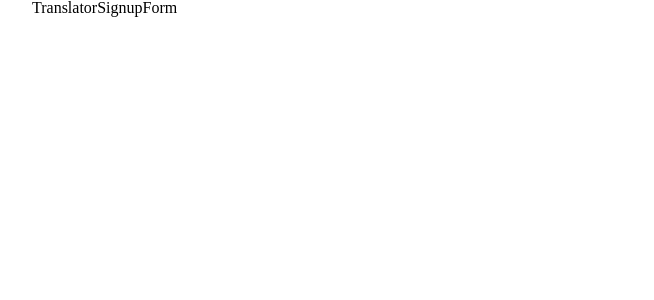
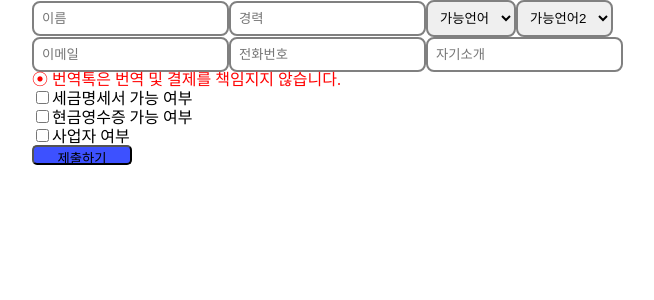
Before and after one commit to TranslationTalk/Front-End, a React (Create React App) app: page /translator/signup in a window 1280 px wide. Shown: the top 300 px of the page, without its empty margins (224-878 px from the left). Built offline with nearby package versions, Linux system fonts and the light colour scheme.

Commit message:
✨ Feat : 번역가 가입 페이지 (미완)

```diff
--- a/src/pages/translator/TranslatorSignupForm.jsx
+++ b/src/pages/translator/TranslatorSignupForm.jsx
@@ -1,7 +1,84 @@
-import React from 'react'
+import React, { useState } from 'react'
+import styled from 'styled-components'
+import {
+  TextInput,
+  SelectInput,
+  CheckBoxInput,
+  Button,
+} from '../../components/index'
+import { apis } from '../../utils/axios'
 
 const TranslatorSignupForm = () => {
-  return <div>TranslatorSignupForm</div>
+  const [name, setName] = useState(null)
+  const [career, setCareer] = useState(null)
+
+  const [taxPossible, setTaxPossible] = useState(false)
+  const [cashPossible, setCashPossible] = useState(false)
+  const [isBusiness, setIsBusiness] = useState(false)
+
+  const submit = () => {
+    apis.postTranslatorMypage(name, career)
+  }
+
+  return (
+    <>
+      <TextInput placeholder="이름" onChange={e => setName(e.target.value)} />
+      <TextInput placeholder="경력" onChange={e => setCareer(e.target.value)} />
+      <SelectInput
+        id="select1"
+        onChange={e => {
+          console.log(e.target.value)
+        }}
+        defaultOption="가능언어"
+        options={[
+          '영어',
+          '한국어',
+          '중국어',
+          '일본어',
+          '러시아어',
+          '베트남어',
+          '독일어',
+        ]}
+      />
+      <SelectInput
+        id="select2"
+        onChange={e => {
+          console.log(e.target.value)
+        }}
+        defaultOption="가능언어2"
+        options={[
+          '영어',
+          '한국어',
+          '중국어',
+          '일본어',
+          '러시아어',
+          '베트남어',
+          '독일어',
+        ]}
+      />
+      <TextInput placeholder="이메일" />
+      <TextInput placeholder="전화번호" />
+      <TextInput placeholder="자기소개" />
+      <Span>⦿ 번역톡은 번역 및 결제를 책임지지 않습니다.</Span>
+      <CheckBoxInput
+        label="세금명세서 가능 여부"
+        onChange={() => setTaxPossible(!taxPossible)}
+      />
+      <CheckBoxInput
+        label="현금영수증 가능 여부"
+        onChange={() => setCashPossible(!cashPossible)}
+      />
+      <CheckBoxInput
+        label="사업자 여부"
+        onChange={() => setIsBusiness(!isBusiness)}
+      />
+      <Button content="제출하기" _onClick={submit} />
+    </>
+  )
 }
 
+const Span = styled.div`
+  color: #ff0000;
+`
+
 export default TranslatorSignupForm
```
